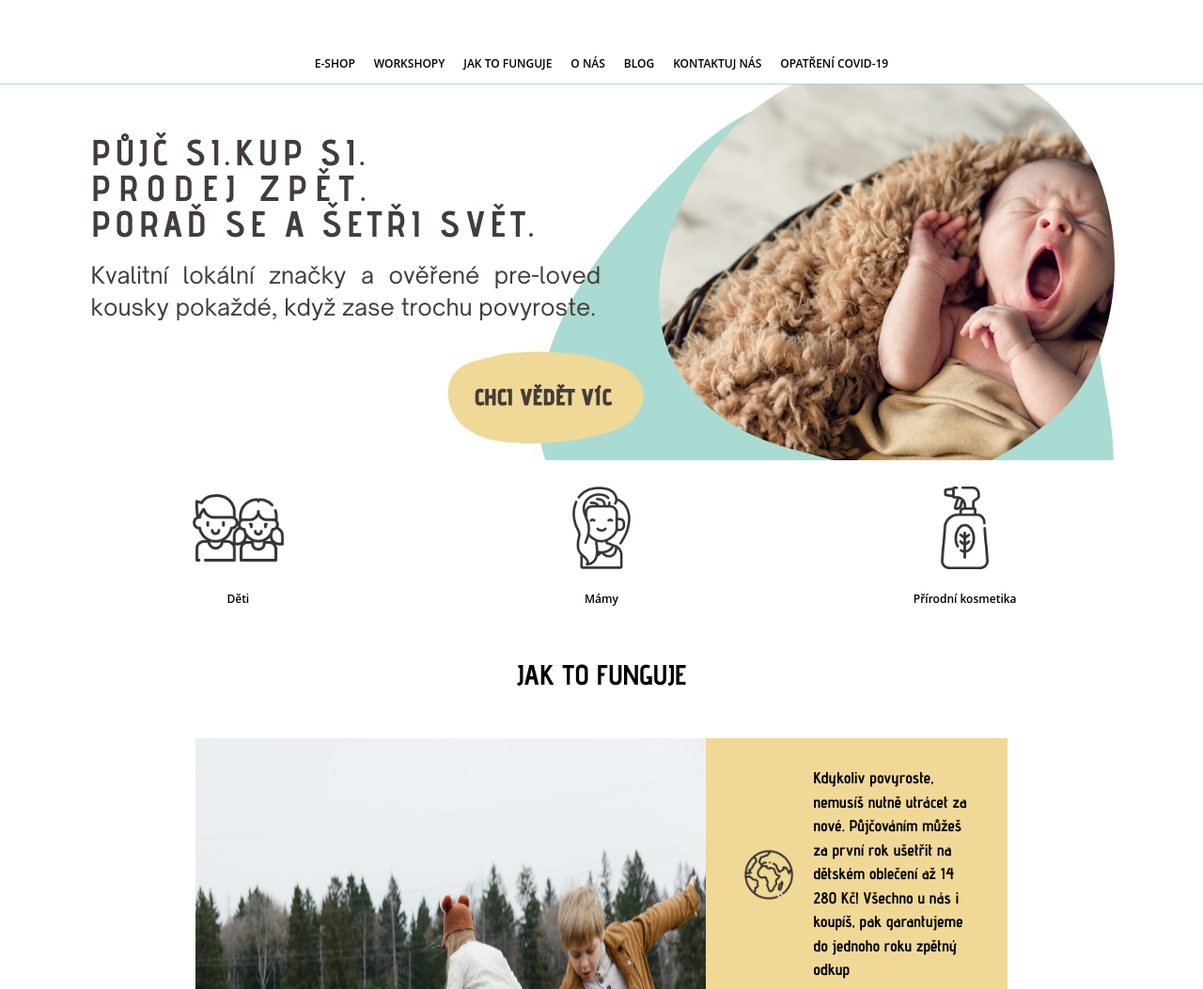
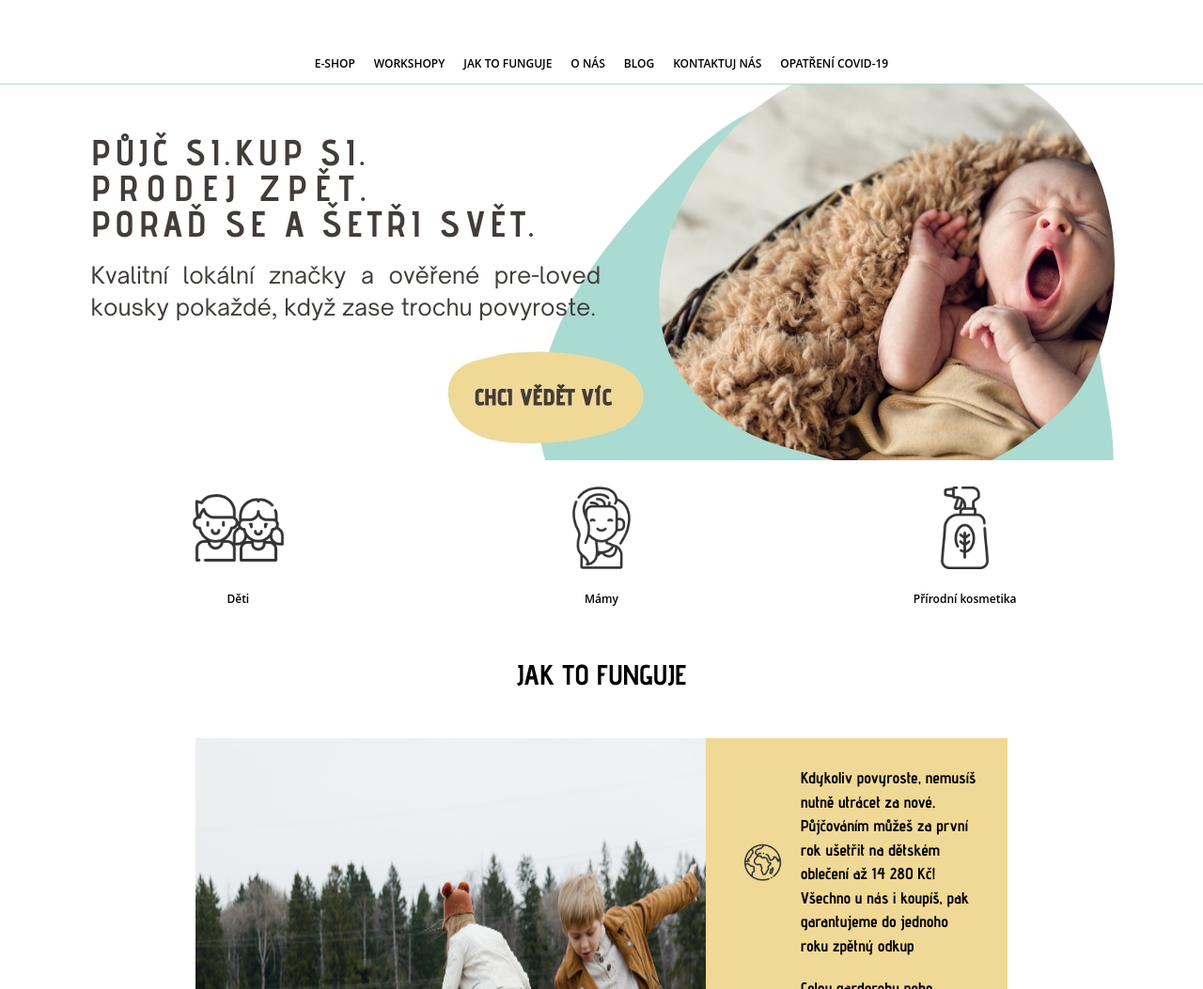
Before and after one commit to WhiteLady1/ebuu, a plain HTML site: page index.html in a window 1280 px wide. Shown: the part 246-1299 px from the top of the page at 94% size. Drawn offline with Linux system fonts and the light colour scheme.

Commit message:
oprava img jak to funguje

```diff
--- a/style.css
+++ b/style.css
@@ -108,8 +108,7 @@ a:hover {
 .how-to-work{
 display: flex;
 }
-
- .banner__content{
+.banner__content{
   display: flex;
   flex-direction: column;
   justify-content: space-around;
@@ -122,7 +121,7 @@ display: flex;
   padding: 10px;
 }
 .one-function img{
-  width: 20%;
+  width: 15%;
   padding: 20px;
 }
 .one-function p{
```
Also changed, not shown: index.html (+2 -1 lines).
